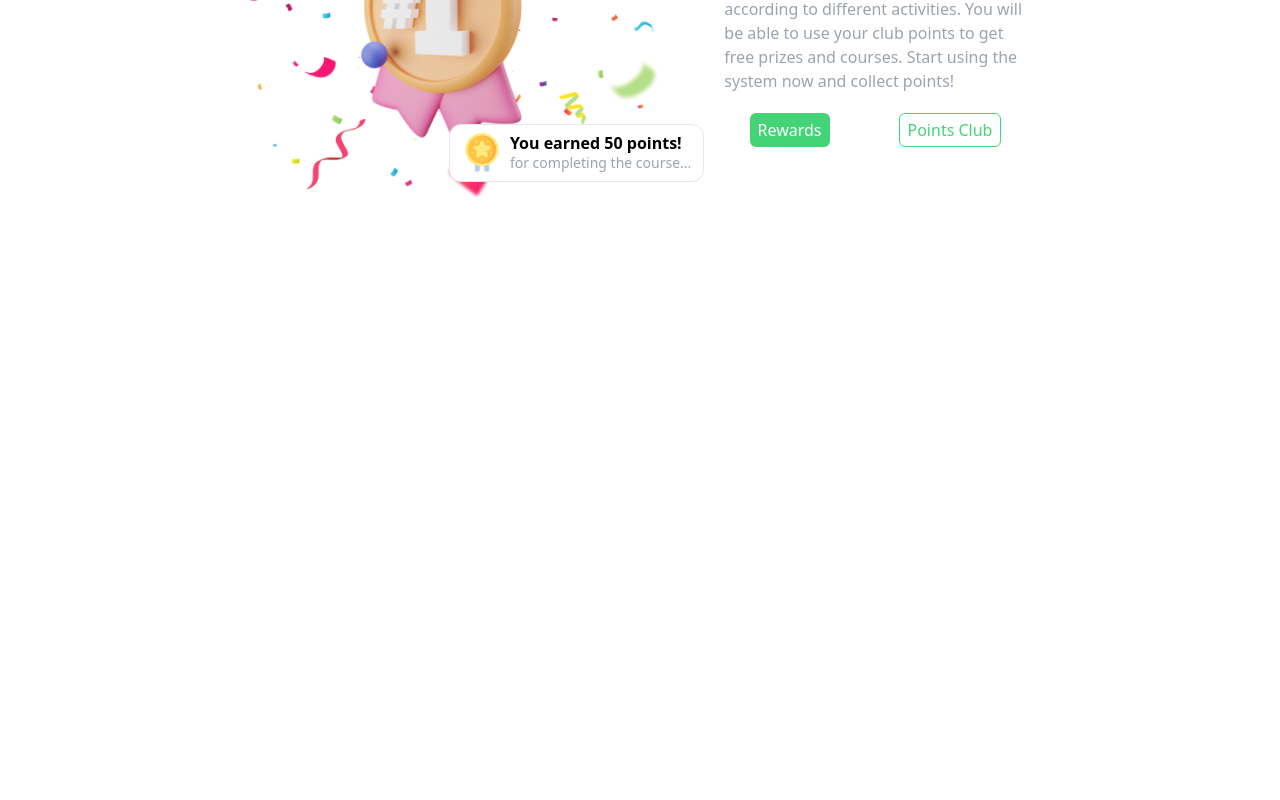
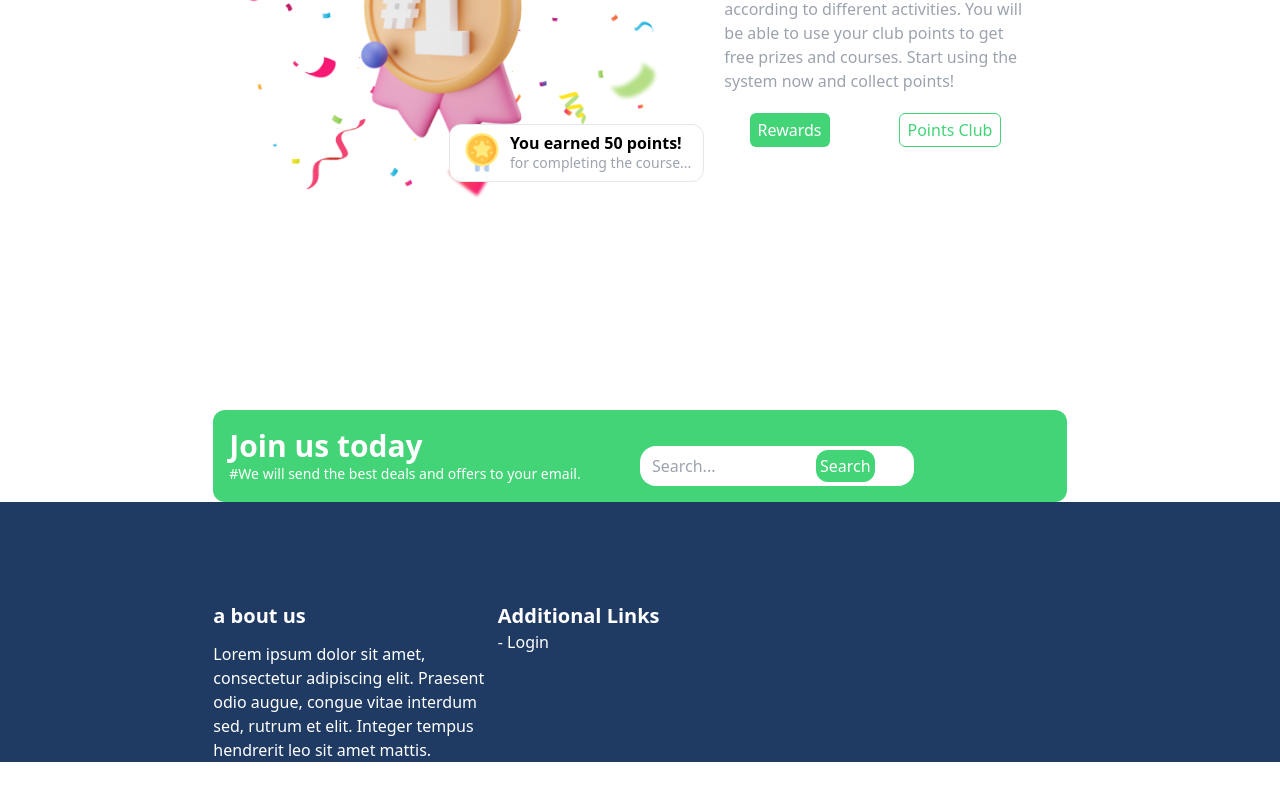
Before and after one commit to ali-sheikhali/learning-practice, a React (Create React App) app: page / in a window 1280 px wide. Shown: the part 5052-5852 px from the top of the page. Before the commit the page ends 5334 px from the top, so only its background shows below. Built offline with nearby package versions, Linux system fonts and the light colour scheme.

Commit message:
add footer

```diff
--- /dev/null
+++ b/src/components/Footer.js
@@ -0,0 +1,60 @@
+import React from "react";
+import { Link } from "react-router-dom";
+function Footer() {
+  return (
+    <div className="my-52">
+      {/* ------------------------------ Join us ------------------------------ */}
+      <div
+        className="flex flex-col md:flex-row
+       space-y-5 p-4 justify-around items-center w-8/12 mx-auto rounded-xl bg-[#43D477]"
+      >
+        <div className="md:w-6/12">
+          <p className="text-3xl font-bold text-white">Join us today</p>
+          <p className="text-white text-sm">
+            #We will send the best deals and offers to your email.
+          </p>
+        </div>
+        <div className="relative md:w-6/12">
+          <input
+            className="rounded-2xl px-3 py-2 mx-auto md:w-8/12 focus:outline-none"
+            type="text"
+            placeholder="Search... "
+          />
+          <button className="absolute bg-[#43D477] top-1 right-3 md:right-44 px-1 py-1 text-white rounded-xl">
+            Search
+          </button>
+        </div>
+      </div>
+      <div className="w-full bg-[#1F3B64] pt-[100px]  text-white">
+        <div className="grid grid-cols-1 md:grid-cols-3 justify-center w-8/12 mx-auto">
+          <div className="space-y-3">
+            <h2 className="font-bold text-xl">a bout us</h2>
+            <p>
+              Lorem ipsum dolor sit amet, consectetur adipiscing elit. Praesent
+              odio augue, congue vitae interdum sed, rutrum et elit. Integer
+              tempus hendrerit leo sit amet mattis.
+            </p>
+          </div>
+          <div>
+            <h2 className="font-bold text-xl">Additional Links</h2>
+            <ul>
+                <Link to="./login" >- <span>Login</span> </Link>
+                <li></li>
+                <li></li>
+                <li></li>
+                <li></li>
+                <li></li>
+                <li></li>
+                <li></li>
+            </ul>
+          </div>
+        </div>
+        <div>
+
+        </div>
+      </div>
+    </div>
+  );
+}
+
+export default Footer;
--- a/src/pages/Home.js
+++ b/src/pages/Home.js
@@ -8,6 +8,7 @@ import TrendingCategories from "../components/TrendingCategories";
 import JoinUs from "../components/JoinUs";
 import Become from "../components/Become";
 import ClubPoint from "../components/ClubPoint";
+import Footer from "../components/Footer";
 
 function Home() {
   return (
@@ -21,6 +22,7 @@ function Home() {
       <JoinUs />
       <Become />
       <ClubPoint />
+      <Footer />
     </div>
   );
 }
```
